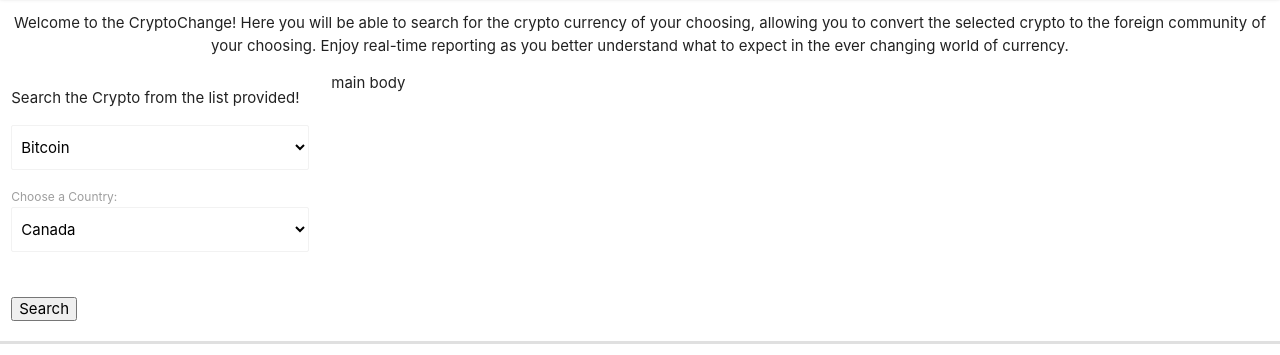
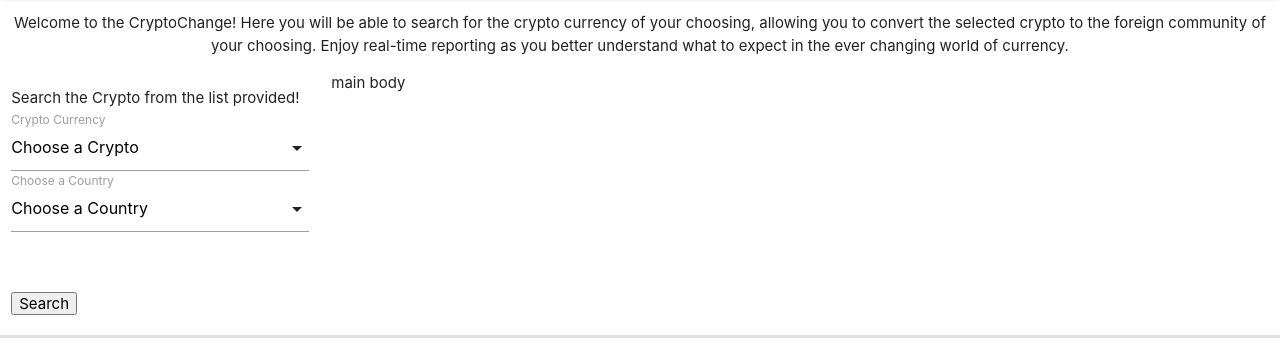
Before and after one commit to AlfonsoCerv7/CryptoChecker-Exchange, a plain HTML site: page index.html in a window 1280 px wide. Shown: the part 203-558 px from the top of the page. Drawn offline with nearby package versions, Linux system fonts and the light colour scheme; no server answers; a script that the page names is missing.

Commit message:
fixed dropdown issue where css from materialize wasnt sycning due to naming conventions

```diff
--- a/assets/js/crypto.js
+++ b/assets/js/crypto.js
@@ -1,7 +1,10 @@
 // materialize automatic select css
-// $(document).ready(function(){
-//   $('select').formSelect();
-// });
+$(document).ready(function(){
+  $('select').formSelect();
+});
+
+// add in an event listener that alerts the user they need to select a crypto/country
+// if they select seartch without choosing an option
 
 // var userinput = document.queryselect(*input from html that theyre searching*)
 // var desiredrate = document.queryselect(*input from html of the currency they are getting*)
@@ -23,6 +26,10 @@ fetch("https://coinlib.io/api/v1/coin?key=f2c79808b255e493&symbol=BTC,ETC,DOGE,X
   });
 });
 
+// on the search button, we need an event listener that grabs the values
+// in the crypto/country and populate it in the pop-out window
+
+
 // this fetch would pull based on *userinput* in the from, then their desired conversion in "to=desiredrate"
 // var Submit2 = function(){
 fetch("https://api.exchangerate.host/convert?from=BTC&to=EUR")
--- a/index.html
+++ b/index.html
@@ -37,30 +37,32 @@
             <!-- select a crypto -->
             <form>
                 <div class="input-field">
-                <label for="crypto"></label>
-                    <select style="display: block" name="cars" id="cars">
-                        <option value="Bitcoin">Bitcoin</option>
-                        <option value="Etherium">Etherium Classic</option>
+                    <select name="crypto" id="crypto">
+                        <option value="">Choose a Crypto</option>
+                        <option value="BTC">Bitcoin</option>
+                        <option value="ETC">Etherium Classic</option>
                         <option value="DOGE">DOGE</option>
-                        <option value="Monero">Monero</option>
-                        <option value="TRON">TRON</option>
+                        <option value="XMR">Monero</option>
+                        <option value="TRX">TRON</option>
                     </select>
+                    <label for="crypto">Crypto Currency</label>
                 </div>
 
 
             <!-- select a foreign exchange -->
-                <label for="foreignExchRate">Choose a Country:</label>
-                <select style="display: block" name="cars" id="cars">
+                <div class="input-field">
+                    <select name="country" id="country">
+                        <option value="">Choose a Country</option>
                         <option value="Canda">Canada</option>
                         <option value="Europe">Europe</option>
                         <option value="Mexico">Mexico</option>
                         <option value="Australia">Australia</option>
                         <option value="British Columbia">Britich Columbia</option>
                     </select>
+                    <label for="country">Choose a Country</label>
+                </div>
             </form>
-
             <br></br>
-
             <button id="cryptoSearchButton">Search</button>
         </div>
         <div class="col s9">
@@ -99,6 +101,7 @@
     </div>
 </footer>
 
+<script src="https://cdnjs.cloudflare.com/ajax/libs/jquery/3.6.0/jquery.min.js" integrity="sha512-894YE6QWD5I59HgZOGReFYm4dnWc1Qt5NtvYSaNcOP+u1T9qYdvdihz0PPSiiqn/+/3e7Jo4EaG7TubfWGUrMQ==" crossorigin="anonymous"></script>
 <script src="https://cdnjs.cloudflare.com/ajax/libs/materialize/1.0.0/js/materialize.min.js"></script>
 <script src="./assets/js/crypto.js"></script>
 </body>
```
Lines whose indentation alone changed are shown as unchanged.
